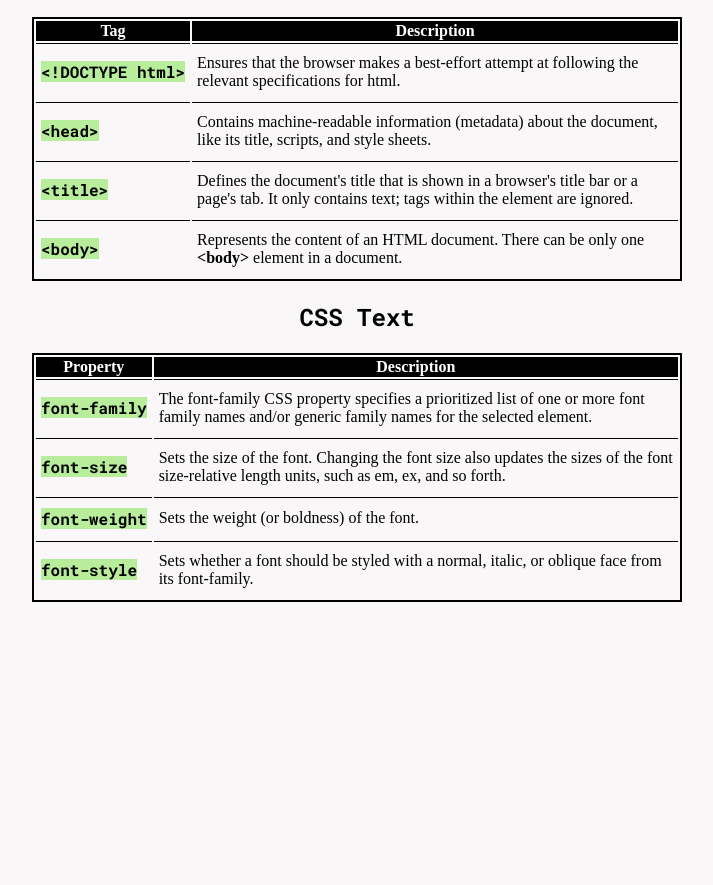
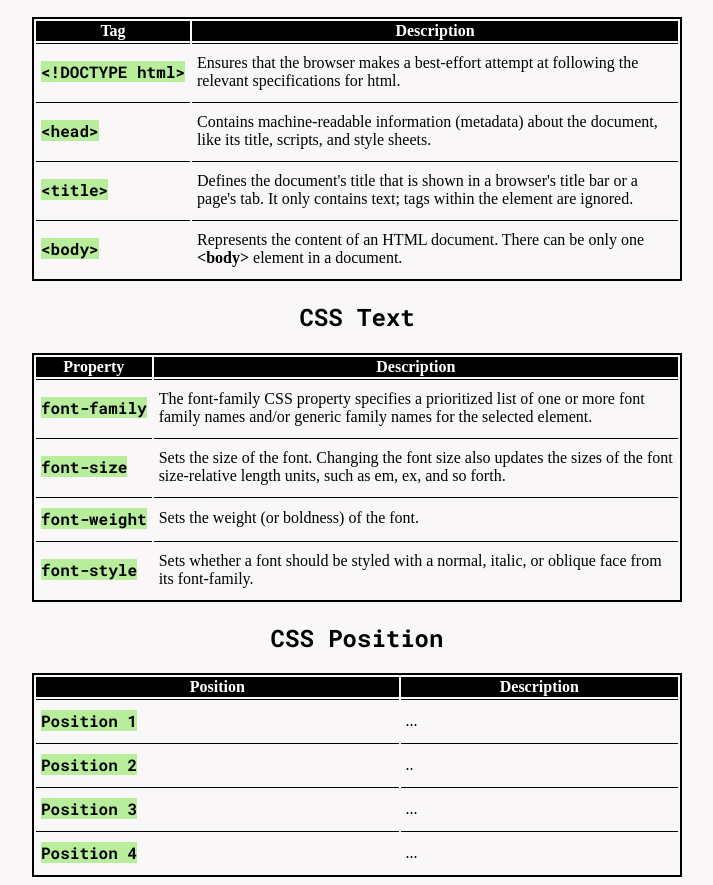
Before and after one commit to Robbenknobben/robbenknobben.github.io, a plain HTML site: page index.html in a window 1280 px wide. Shown: the part 121-1006 px from the top of the page, without its empty margins (283-996 px from the left). Before the commit the page ends 800 px from the top, so only its background shows below. Drawn offline with Linux system fonts and the light colour scheme.

Commit message:
Add files via upload

```diff
--- a/index.html
+++ b/index.html
@@ -11,6 +11,7 @@
     <body>
         <h1>Cheat Sheet for Web Developement</h1>
         <h2>HTML Tags</h2>
+        <!--Table 1 - HTML Tags-->
         <table>
         <thead>
             <tr>
@@ -52,6 +53,7 @@
         </table>
 
         <h2>CSS Text</h2>
+        <!--Table 2 - CSS Text-->
         <table>
         <thead>
             <tr>
@@ -60,7 +62,7 @@
             </tr>
         </thead>
             <tbody>
-                    <!--Font family START-->
+
                 <tr>
                     <td>
                     <span class="code">font-family</span>
@@ -69,7 +71,7 @@
                     <td>The font-family CSS property specifies a prioritized list of one or more font family names and/or generic family names for the selected element.</td>
                 </tr>
                 <tr>
-                    <!--Font family END-->
+
                     <td>
                         <span class="code">font-size</span>
                     </td>
@@ -94,5 +96,48 @@
                 </tr>
             </tbody>
         </table>
+
+
+        <h2>CSS Position</h2>
+        <!--Table 3 - CSS Position-->
+        <table>
+        <thead>
+            <tr>
+                <th>Position</th>
+
+                <th>Description</th>
+            </tr>
+        </thead>
+            <tbody>
+                <tr>
+                    <td>
+                    <span class="code">Position 1</span>
+                    </td>
+
+                    <td>...</td>
+                </tr>
+                <tr>
+                    <td>
+                    <span class="code">Position 2</span>
+                    </td>
+
+                    <td>..</td>
+                </tr>
+                <tr>
+                    <td>
+                        <span class="code">Position 3</span>
+                    </td>
+
+                    <td>...</td>
+                </tr>
+                <tr>
+                    <td>
+                        <span class="code">Position 4</span>
+                    </td>
+
+                    <td>...</td>
+                </tr>
+            </tbody>
+        </table>
     </body>
 </html>
```
